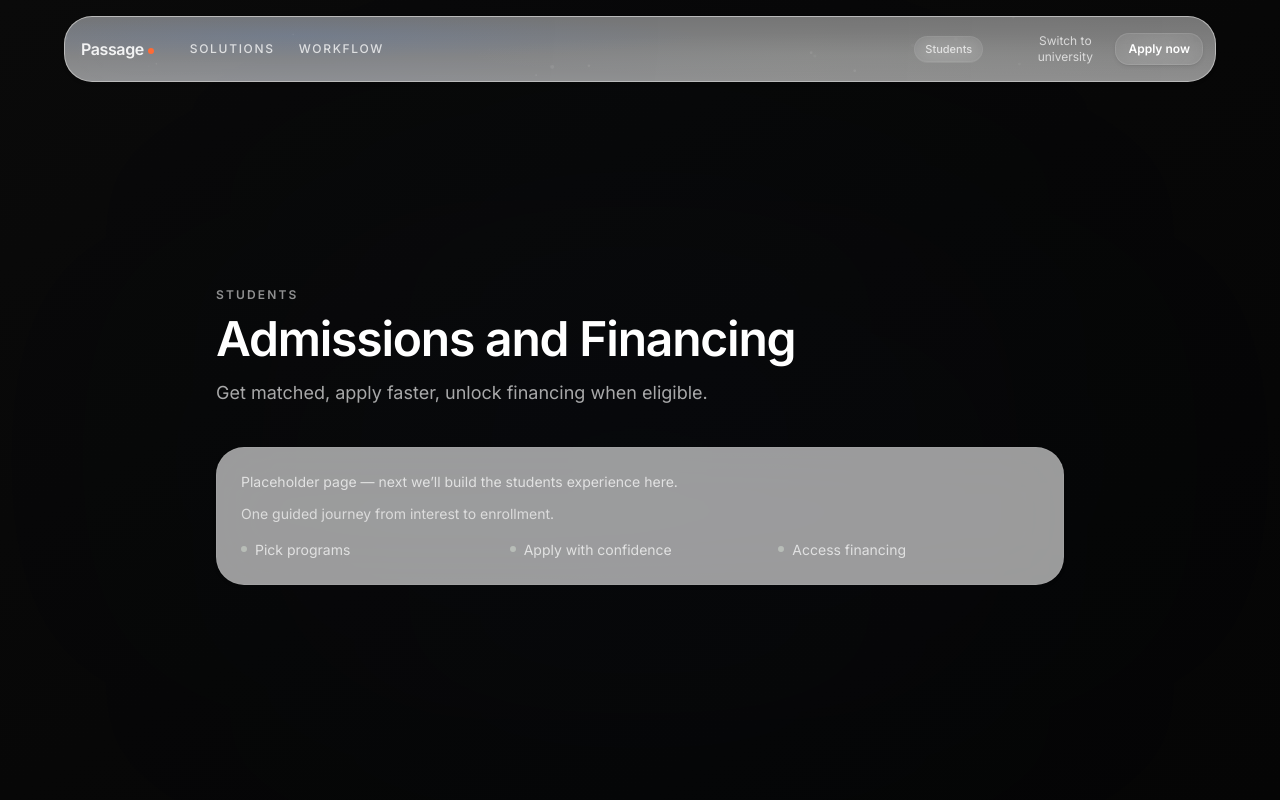
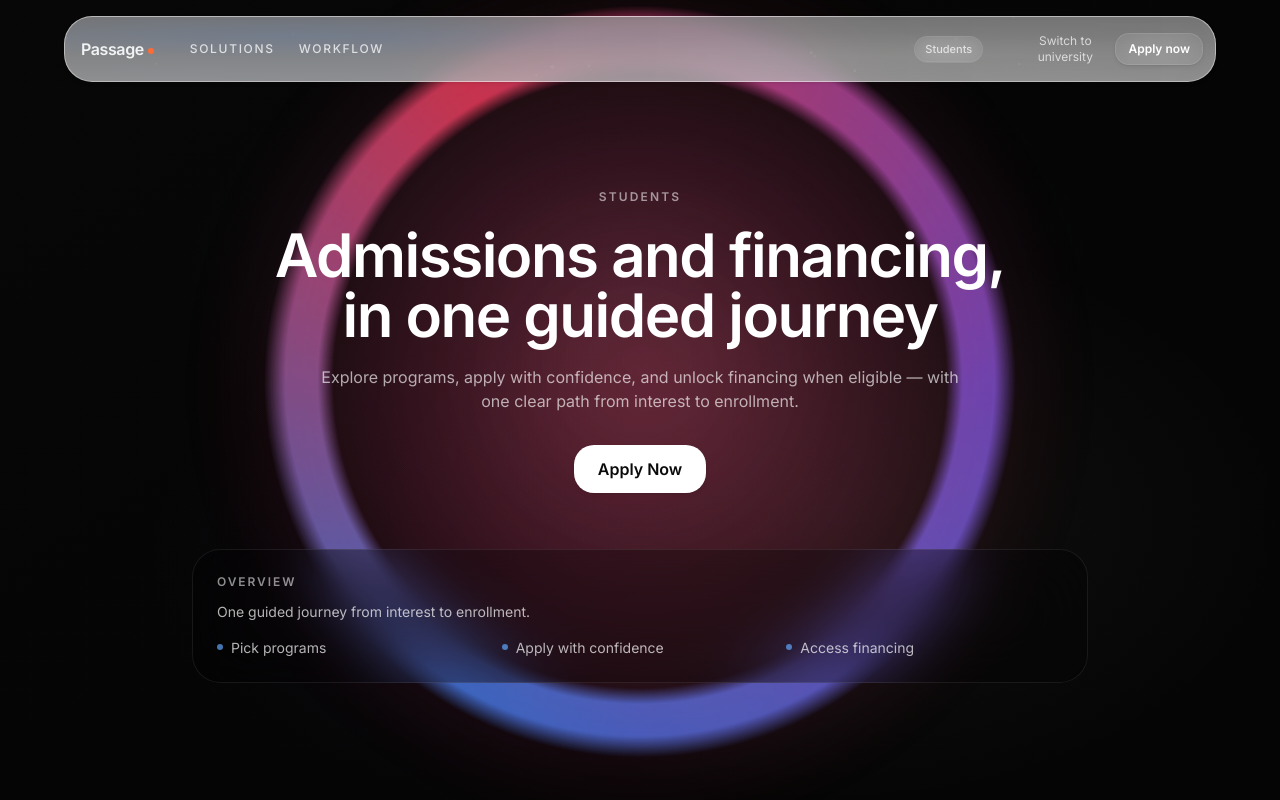
Before and after one commit to rayan-os/passage-ui-kit, a Next.js app: page /students in a window 1280 px wide. Built offline with nearby package versions, Linux system fonts and the light colour scheme.

Commit message:
Match portal ring style on mode pages and homepage
Co-authored-by: rayan <rayan@passage.com>

```diff
--- /dev/null
+++ b/components/passage/glow-ring.tsx
@@ -0,0 +1,85 @@
+"use client"
+
+import * as React from "react"
+import { cn } from "@/lib/utils"
+import { type PassageMode } from "@/lib/passage-mode"
+
+export function GlowRing({
+  mode,
+  className,
+  intensity = 1,
+}: {
+  mode: PassageMode | "neutral"
+  className?: string
+  intensity?: number
+}) {
+  const palette =
+    mode === "university"
+      ? {
+          a: "rgba(59,130,246,0.95)", // blue
+          b: "rgba(139,92,246,0.95)", // purple
+          c: "rgba(197,204,195,0.90)", // sage
+        }
+      : mode === "student"
+        ? {
+            a: "rgba(59,130,246,0.95)", // blue
+            b: "rgba(244,63,94,0.95)", // rose
+            c: "rgba(139,92,246,0.85)", // purple
+          }
+        : {
+            a: "rgba(59,130,246,0.85)",
+            b: "rgba(139,92,246,0.85)",
+            c: "rgba(197,204,195,0.70)",
+          }
+
+  return (
+    <div className={cn("relative", className)} aria-hidden="true">
+      {/* The “portal” ring: conic gradient + radial mask */}
+      <div
+        className={cn(
+          "absolute inset-0 rounded-full",
+          "blur-[1px]",
+          "passage-float [animation:passageFloat_7.5s_ease-in-out_infinite]"
+        )}
+        style={{
+          background: `conic-gradient(from 210deg, ${palette.a}, ${palette.b}, ${palette.c}, ${palette.a})`,
+          WebkitMaskImage:
+            "radial-gradient(circle at 50% 50%, transparent 57%, black 60%, black 66%, transparent 70%)",
+          maskImage:
+            "radial-gradient(circle at 50% 50%, transparent 57%, black 60%, black 66%, transparent 70%)",
+          opacity: 0.9 * intensity,
+          filter: `blur(${Math.max(0, 1.5 * intensity)}px)`,
+        }}
+      />
+
+      {/* Outer glow */}
+      <div
+        className="absolute inset-[-16%] rounded-full blur-[38px] opacity-70"
+        style={{
+          background: `radial-gradient(circle at 50% 50%, ${palette.b} 0%, transparent 62%)`,
+          opacity: 0.42 * intensity,
+        }}
+      />
+
+      {/* Inner haze */}
+      <div
+        className="absolute inset-[18%] rounded-full blur-[34px]"
+        style={{
+          background: `radial-gradient(circle at 50% 45%, rgba(255,255,255,0.08) 0%, transparent 55%)`,
+          opacity: 0.55 * intensity,
+        }}
+      />
+
+      {/* One-time sweep to “wow” on load */}
+      <div className="absolute inset-0 overflow-hidden rounded-full opacity-70">
+        <div
+          className="absolute -left-1/2 top-0 h-full w-1/2 rotate-[16deg] passage-sweep [animation:passageSweep_1.55s_ease-out_0.20s_1]"
+          style={{
+            background:
+              "linear-gradient(90deg, transparent, rgba(255,255,255,0.10), transparent)",
+          }}
+        />
+      </div>
+    </div>
+  )
+}
--- a/components/passage/mode-page.tsx
+++ b/components/passage/mode-page.tsx
@@ -5,6 +5,8 @@ import { PassageTopNav } from "@/components/passage/top-nav"
 import { cn } from "@/lib/utils"
 import { passageHomeCopy, type PassageMode } from "@/lib/passage-mode"
 import { usePassageMode } from "@/components/passage/mode-provider"
+import { GlowRing } from "@/components/passage/glow-ring"
+import { GlassButton } from "@/components/ui/glass"
 
 export function PassageModePage({ mode }: { mode: PassageMode }) {
   const { setMode } = usePassageMode()
@@ -20,39 +22,54 @@ export function PassageModePage({ mode }: { mode: PassageMode }) {
       <PassageTopNav forceMode={mode} />
 
       {/* Ambient background */}
-      <div className="absolute inset-0 bg-gradient-to-br from-[#0a0a0a] via-[#070707] to-[#050505]" />
-      <div
-        className={cn(
-          "absolute top-1/4 left-1/2 -translate-x-1/2 w-[820px] h-[520px] rounded-full blur-[150px] pointer-events-none",
-          mode === "university"
-            ? "bg-[rgba(197,204,195,0.03)]"
-            : "bg-[rgba(59,130,246,0.025)]"
-        )}
-      />
+      <div className="absolute inset-0 bg-gradient-to-br from-[#070707] via-[#050505] to-[#050505]" />
+      <div className="absolute inset-0 bg-[radial-gradient(60%_60%_at_50%_35%,rgba(59,130,246,0.08)_0%,transparent_60%),radial-gradient(55%_55%_at_45%_70%,rgba(139,92,246,0.06)_0%,transparent_62%),radial-gradient(55%_55%_at_65%_65%,rgba(197,204,195,0.06)_0%,transparent_65%)]" />
+      <div className="absolute inset-0 opacity-[0.06] mix-blend-overlay pointer-events-none bg-[radial-gradient(circle_at_20%_20%,white_1px,transparent_1px)] [background-size:14px_14px]" />
 
-      <div className="relative z-10 mx-auto flex min-h-screen w-full max-w-4xl flex-col justify-center px-4 sm:px-6 pt-28 pb-10">
-        <p className="text-xs font-semibold tracking-[0.18em] uppercase text-white/55">
-          {copy.audience}
-        </p>
-        <h1 className="mt-3 text-4xl sm:text-5xl font-semibold tracking-tight text-white">
-          {copy.title}
-        </h1>
-        <p className="mt-4 text-base sm:text-lg text-white/65 max-w-[60ch]">
-          {copy.body}
-        </p>
+      <div className="relative z-10 mx-auto flex min-h-screen w-full max-w-5xl flex-col items-center justify-center px-4 sm:px-6 pt-28 pb-10 text-center">
+        {/* Portal ring like the reference */}
+        <div className="pointer-events-none absolute left-1/2 top-1/2 -translate-x-1/2 -translate-y-[52%] w-[520px] h-[520px] sm:w-[680px] sm:h-[680px] md:w-[760px] md:h-[760px] opacity-90">
+          <GlowRing mode={mode} intensity={1.05} className="absolute inset-0" />
+        </div>
 
-        <div className="mt-10 rounded-glass-xl border border-glass-border-subtle bg-glass-bg/60 backdrop-blur-glass-heavy shadow-glass-sm p-6">
-          <p className="text-sm text-white/70">
-            Placeholder page — next we’ll build the {mode === "university" ? "universities" : "students"} experience here.
+        <div className="relative">
+          <p className="text-xs font-semibold tracking-[0.18em] uppercase text-white/55">
+            {copy.audience}
           </p>
-          <p className="mt-3 text-sm text-white/65">
+          <h1 className="mt-5 text-4xl sm:text-5xl md:text-6xl font-semibold tracking-tight text-white [text-wrap:balance]">
+            {copy.landing.headline}
+          </h1>
+          <p className="mx-auto mt-5 text-sm sm:text-base text-white/65 max-w-[66ch]">
+            {copy.landing.subhead}
+          </p>
+
+          <div className="mt-8 flex items-center justify-center gap-3">
+            <a href={copy.nav.secondaryHref}>
+              <GlassButton size="lg" variant="default">
+                {copy.landing.primaryCta}
+              </GlassButton>
+            </a>
+          </div>
+        </div>
+
+        {/* Subtle “what’s next” strip below (keeps depth but not clutter) */}
+        <div className="relative mt-14 w-full max-w-4xl rounded-glass-xl border border-white/[0.08] bg-black/25 backdrop-blur-glass-heavy p-6 text-left">
+          <p className="text-xs font-semibold tracking-[0.16em] uppercase text-white/55">
+            Overview
+          </p>
+          <p className="mt-3 text-sm text-white/70">
             {copy.hover.secondary}
           </p>
           <ul className="mt-4 grid gap-2 sm:grid-cols-3 text-sm text-white/70">
             {copy.hover.bullets.map((b) => (
               <li key={b} className="flex items-start gap-2">
                 <span
-                  className="mt-1.5 size-1.5 rounded-full bg-[#c5ccc3]/70"
+                  className={cn(
+                    "mt-1.5 size-1.5 rounded-full",
+                    mode === "university"
+                      ? "bg-[#c5ccc3]/70"
+                      : "bg-blue-400/70"
+                  )}
                   aria-hidden="true"
                 />
                 <span>{b}</span>
--- a/components/passage/split-hero.tsx
+++ b/components/passage/split-hero.tsx
@@ -9,6 +9,7 @@ import {
   StudentPanelVisual,
   UniversityPanelVisual,
 } from "@/components/passage/panel-visuals"
+import { GlowRing } from "@/components/passage/glow-ring"
 import {
   otherPassageMode,
   passageHomeCopy,
@@ -220,6 +221,8 @@ export function PassageSplitHero() {
   )
 
   const activeMode = hydrated ? mode : null
+  const ringMode: "neutral" | PassageMode =
+    navigatingTo ?? hovered ?? activeMode ?? "neutral"
 
   React.useEffect(() => {
     if (reducedMotion) {
@@ -257,6 +260,21 @@ export function PassageSplitHero() {
       <div className="absolute bottom-0 right-1/4 w-[640px] h-[640px] rounded-full bg-[rgba(59,130,246,0.025)] blur-[170px] pointer-events-none" />
       {/* Subtle grain */}
       <div className="absolute inset-0 opacity-[0.06] mix-blend-overlay pointer-events-none bg-[radial-gradient(circle_at_20%_20%,white_1px,transparent_1px)] [background-size:14px_14px]" />
+
+      {/* Big portal ring behind the split (ties to the destination pages) */}
+      <div
+        className={cn(
+          "pointer-events-none absolute left-1/2 top-1/2 -translate-x-1/2 -translate-y-[52%]",
+          "w-[520px] h-[520px] sm:w-[720px] sm:h-[720px] lg:w-[860px] lg:h-[860px]",
+          entered ? "opacity-95" : "opacity-0"
+        )}
+        style={{
+          transition: reducedMotion ? undefined : "opacity 700ms ease-out",
+        }}
+        aria-hidden="true"
+      >
+        <GlowRing mode={ringMode} intensity={0.95} className="absolute inset-0" />
+      </div>
 
       {/* Portal veil (entrance) */}
       <div
--- a/lib/passage-mode.ts
+++ b/lib/passage-mode.ts
@@ -25,6 +25,12 @@ export const passageHomeCopy = {
       body: "Automate counselling, assessment, processing, and support, with approvals and audit logs.",
       primaryCta: "Explore for universities",
       href: "/universities",
+      landing: {
+        headline: "AI powered admissions automation",
+        subhead:
+          "Move applicants from counselling to enrollment faster, with automated document processing, eligibility checks, and follow ups.",
+        primaryCta: "Request Demo",
+      },
       hover: {
         secondary: "Deploy agents into your admissions workflow.",
         bullets: ["Build agents", "Connect policies and data", "Track throughput and audit trail"],
@@ -40,6 +46,12 @@ export const passageHomeCopy = {
       body: "Get matched, apply faster, unlock financing when eligible.",
       primaryCta: "Explore for students",
       href: "/students",
+      landing: {
+        headline: "Admissions and financing, in one guided journey",
+        subhead:
+          "Explore programs, apply with confidence, and unlock financing when eligible — with one clear path from interest to enrollment.",
+        primaryCta: "Apply Now",
+      },
       hover: {
         secondary: "One guided journey from interest to enrollment.",
         bullets: ["Pick programs", "Apply with confidence", "Access financing"],
```
